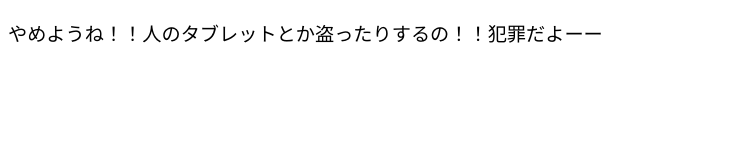
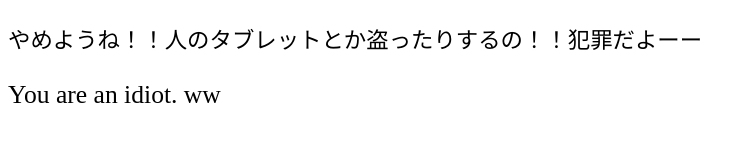
Before and after one commit to kumoroha/200why, a plain HTML site: page index.html in a window 1280 px wide. Shown: the whole page, without its empty margins (0-754 px from the left). Drawn offline with Linux system fonts and the light colour scheme.

Commit message:
Update index.html

```diff
--- a/index.html
+++ b/index.html
@@ -4,10 +4,14 @@
 </head>
 <body>
   <p>やめようね！！人のタブレットとか盗ったりするの！！犯罪だよーー</p>
+  <p id="idiot">You are an idiot.&nbsp;ww</p>
 
 <style>
 p{
-font-size:1.2em;
+font-size:1.4em;
+}
+#idiot{
+font-size:1.6em;
 }
 </style>
 </body>
```
